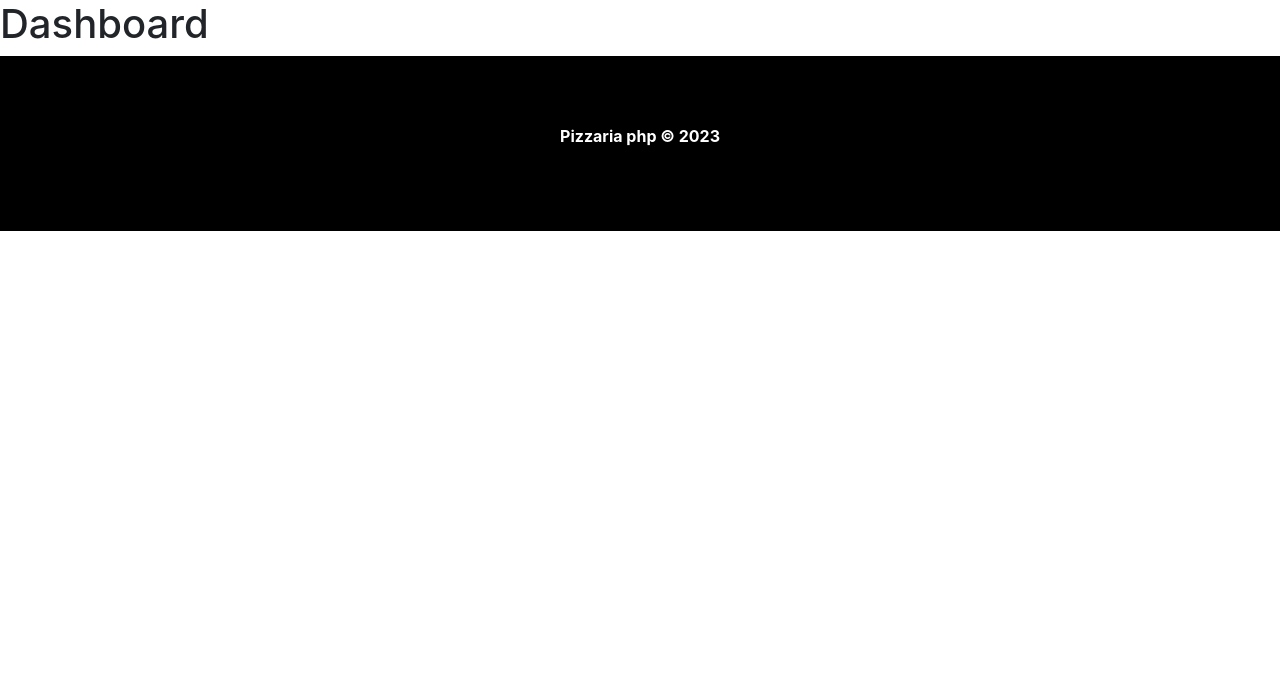
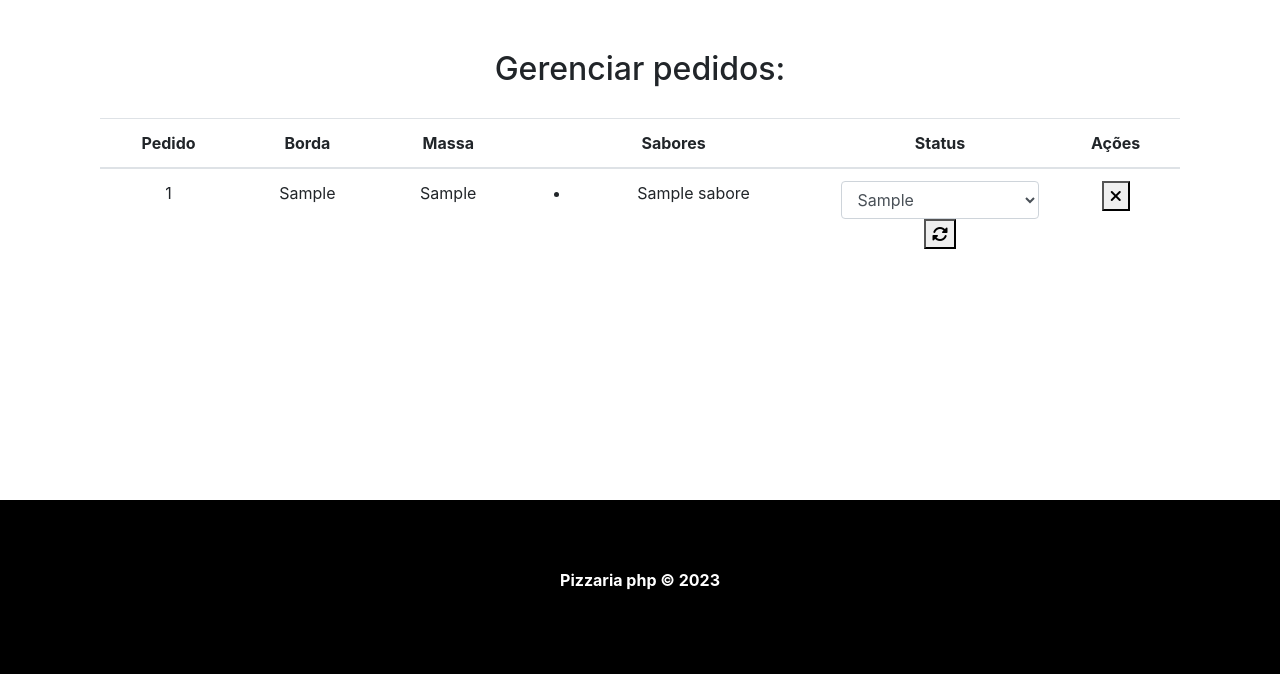
Before and after one commit to guinafelix/pizzaria-php, a PHP site: page /dashboard.php in a window 1280 px wide. Shown: the part 80-754 px from the top of the page. Run offline with PHP 8.4, Linux system fonts and the light colour scheme; tables that the repository leaves empty or names only in its code hold one stand-in row (values such as "Sample post").

Commit message:
feat: add dashboard.php

```diff
--- a/dashboard.php
+++ b/dashboard.php
@@ -1,7 +1,69 @@
 <?php
   include_once("templates/header.php");
+  include_once("process/orders.php");
 ?>
-  <h1>Dashboard</h1>
+  <div id="main-container">
+    <div class="container">
+      <div class="row">
+        <div class="col-md-12">
+          <h2>Gerenciar pedidos:</h2>
+        </div>
+        <div class="col-md-12 table-container">
+          <table class="table">
+            <thead>
+              <tr>
+                <th scope="col"><span>Pedido</span></th>
+                <th scope="col"><span>Borda</span></th>
+                <th scope="col"><span>Massa</span></th>
+                <th scope="col"><span>Sabores</span></th>
+                <th scope="col"><span>Status</span></th>
+                <th scope="col"><span>Ações</span></th>
+              </tr>
+            </thead>
+            <tbody>
+              <?php foreach($pizzas as $pizza): ?>
+                 <tr>
+                  <td><?= $pizza["id"] ?></td>
+                  <td><?= $pizza["borda"] ?></td>
+                  <td><?= $pizza["massa"] ?></td>
+                  <td>
+                    <ul>
+                      <?php foreach($pizza["sabores"] as $sabor): ?>
+                        <li><?= $sabor ;?></li>
+                      <?php endforeach; ?>
+                    </ul>
+                  </td>
+                  <td>
+                    <form action="process/orders.php" method="POST" class="form-group update-form">
+                      <input type="hidden" name="type" value="update">
+                      <input type="hidden" name="id" value="<?= $pizza["id"] ?>">
+                      <select name="status" class="form-control status-input">
+                        <?php foreach($status as $s): ?>
+                          <option value="<?= $s["id"] ?>" <?php echo ($s["id"] == $pizza["status"]) ? "selected" : ""; ?> ><?= $s["tipo"] ?></option>
+                        <?php endforeach; ?>
+                      </select>
+                      <button type="submit" class="update-btn">
+                        <i class="fas fa-sync-alt"></i>
+                      </button>
+                    </form>
+                  </td>
+                  <td>
+                    <form action="process/orders.php" method="POST">
+                      <input type="hidden" name="type" value="delete">
+                      <input type="hidden" name="id" value="<?= $pizza["id"] ?>">
+                      <button type="submit" class="delete-btn">
+                        <i class="fas fa-times"></i>
+                      </button>
+                    </form>
+                  </td>
+                </tr>
+              <?php endforeach ; ?>
+            </tbody>
+          </table>
+        </div>
+      </div>
+    </div>
+  </div>
 <?php
   include_once("templates/footer.php");
 ?>
```
